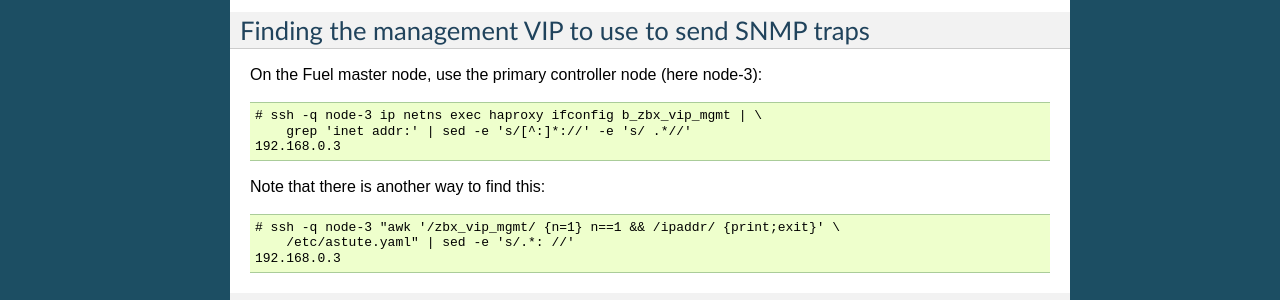
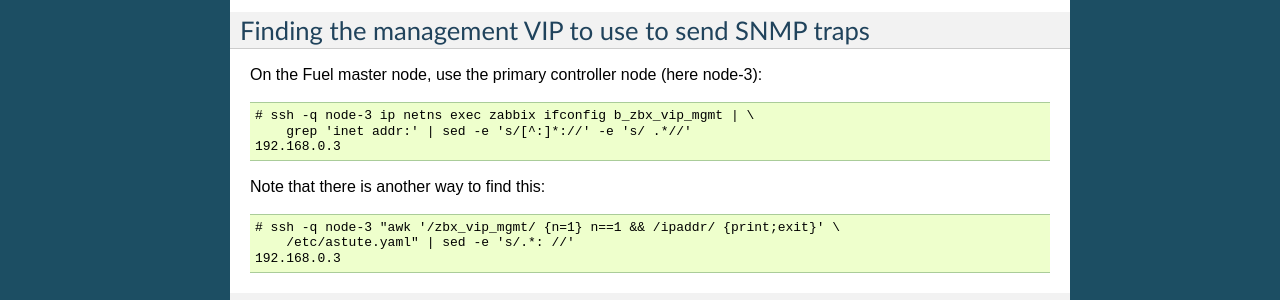
Before and after one commit to openstack-archive/fuel-plugin-zabbix-snmptrapd, a Sphinx documentation site: the page built from doc/plugin-guide/source/troubleshooting.rst, in a window 1280 px wide. Shown: the part 814-1114 px from the top of the page. Built offline with Sphinx 7.4.7, drawn with Linux system fonts in a browser that asks for light colours.

Commit message:
Change network namespace
Change-Id: Idbd415a880e58b4df45fc894323679428a2c5a1e

```diff
--- a/doc/plugin-guide/source/troubleshooting.rst
+++ b/doc/plugin-guide/source/troubleshooting.rst
@@ -51,7 +51,7 @@ Finding the management VIP to use to send SNMP traps
 
 On the Fuel master node, use the primary controller node (here node-3)::
 
-  # ssh -q node-3 ip netns exec haproxy ifconfig b_zbx_vip_mgmt | \
+  # ssh -q node-3 ip netns exec zabbix ifconfig b_zbx_vip_mgmt | \
       grep 'inet addr:' | sed -e 's/[^:]*://' -e 's/ .*//'
   192.168.0.3
 
```
Also changed, not shown: 2 other files.
